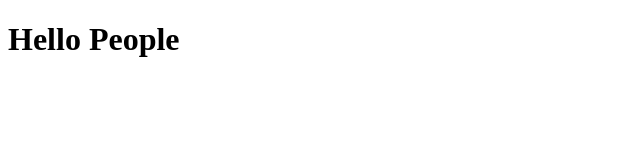
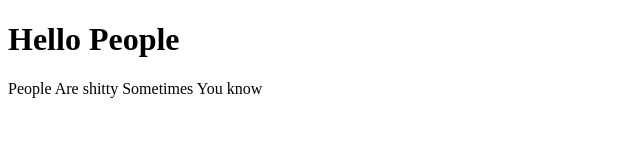
Before and after one commit to AminBenmoussa-bruno/try, a plain HTML site: page index.html in a window 1280 px wide. Shown: the whole page, without its empty margins (0-640 px from the left). Drawn offline with Linux system fonts and the light colour scheme.

Commit message:
added paragraph

```diff
--- a/index.html
+++ b/index.html
@@ -7,5 +7,6 @@
 </head>
 <body>
     <h1>Hello People</h1>
+    <p>People Are shitty Sometimes You know</p>
 </body>
 </html>
```
